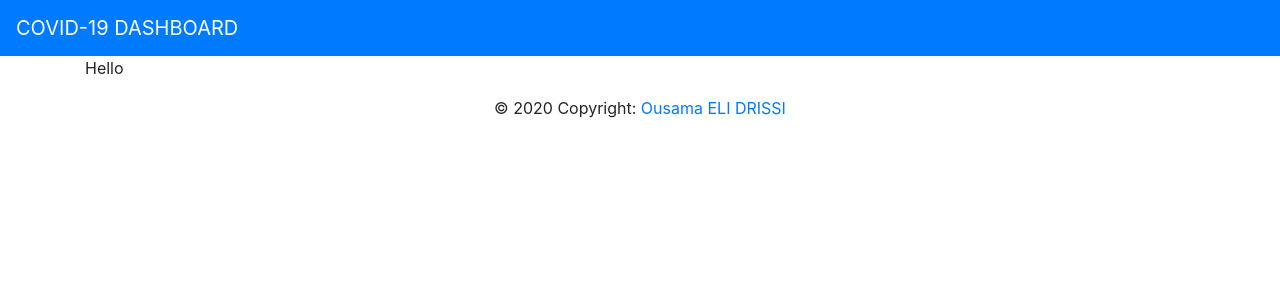
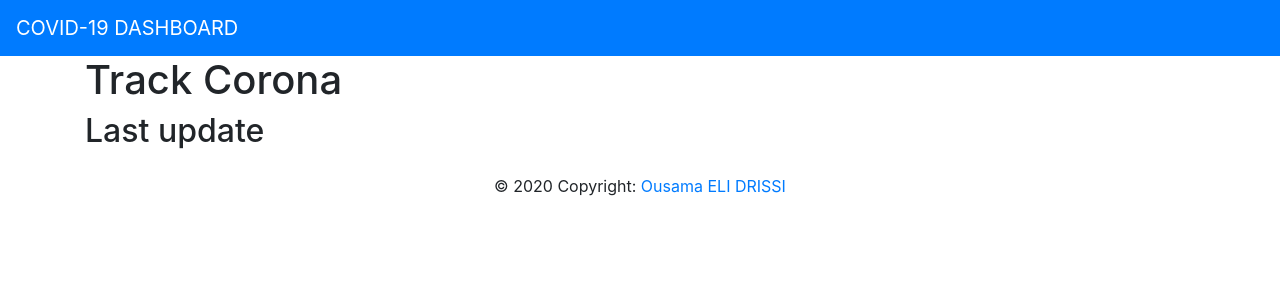
Before and after one commit to OusamaELIDRISSI/covid-dashboard, an Angular app: page / in a window 1280 px wide. Shown: the top 300 px of the page. Built offline with nearby package versions, Linux system fonts and the light colour scheme; no server answers.

Commit message:
Add Last Update

```diff
--- a/src/app/app.component.html
+++ b/src/app/app.component.html
@@ -1,9 +1,8 @@
 <app-header></app-header>
 
 <div class="container">
-  Hello
-  <!-- <app-last-update [lastUpdate]="data.lastUpdate"></app-last-update>
-  <app-statistics [data]="data"></app-statistics>
+  <app-last-update [lastUpdate]="lastUpdate"></app-last-update>
+  <!-- <app-statistics [data]="data"></app-statistics>
   <app-regions [regions]="data.regions"></app-regions> -->
 </div>
 
--- a/src/app/app.component.ts
+++ b/src/app/app.component.ts
@@ -1,10 +1,23 @@
-import { Component } from '@angular/core';
+import { Component, OnInit } from '@angular/core';
+import { ApiService } from './service/api.service';
 
 @Component({
   selector: 'app-root',
   templateUrl: './app.component.html',
   styleUrls: ['./app.component.css']
 })
-export class AppComponent {
+export class AppComponent implements OnInit{
   title = 'covid-dashboard';
+  data: any;
+  lastUpdate: any;
+
+  constructor(private api: ApiService) { }
+
+  ngOnInit(): void {
+    const resp = this.api.getData();
+    resp.subscribe((data) => {
+      this.data = data;
+      this.lastUpdate = data.lastUpdate;
+    });
+  }
 }
--- a/src/app/app.module.ts
+++ b/src/app/app.module.ts
@@ -7,12 +7,14 @@ import { AppComponent } from './app.component';
 import { FooterComponent } from './footer/footer.component';
 import { HeaderComponent } from './header/header.component';
 import { ApiService } from './service/api.service';
+import { LastUpdateComponent } from './last-update/last-update.component';
 
 @NgModule({
   declarations: [
     AppComponent,
     FooterComponent,
-    HeaderComponent
+    HeaderComponent,
+    LastUpdateComponent
   ],
   imports: [
     BrowserModule,
--- /dev/null
+++ b/src/app/last-update/last-update.component.html
@@ -0,0 +1,5 @@
+<h1>Track Corona</h1>
+<h2>
+    Last update
+    <small class="text-muted">{{lastUpdate | date:'MMMM d, y, h:mm a z'}}</small>
+</h2>
--- /dev/null
+++ b/src/app/last-update/last-update.component.ts
@@ -0,0 +1,18 @@
+import { Component, OnInit, Input } from '@angular/core';
+
+@Component({
+  selector: 'app-last-update',
+  templateUrl: './last-update.component.html',
+  styleUrls: ['./last-update.component.css']
+})
+export class LastUpdateComponent implements OnInit {
+
+  @Input()
+  lastUpdate: string;
+
+  constructor() { }
+
+  ngOnInit(): void {
+  }
+
+}
```
Also changed, not shown: src/app/last-update/last-update.component.css (added), 2 other files (tests, documents, lock files or other folders).
